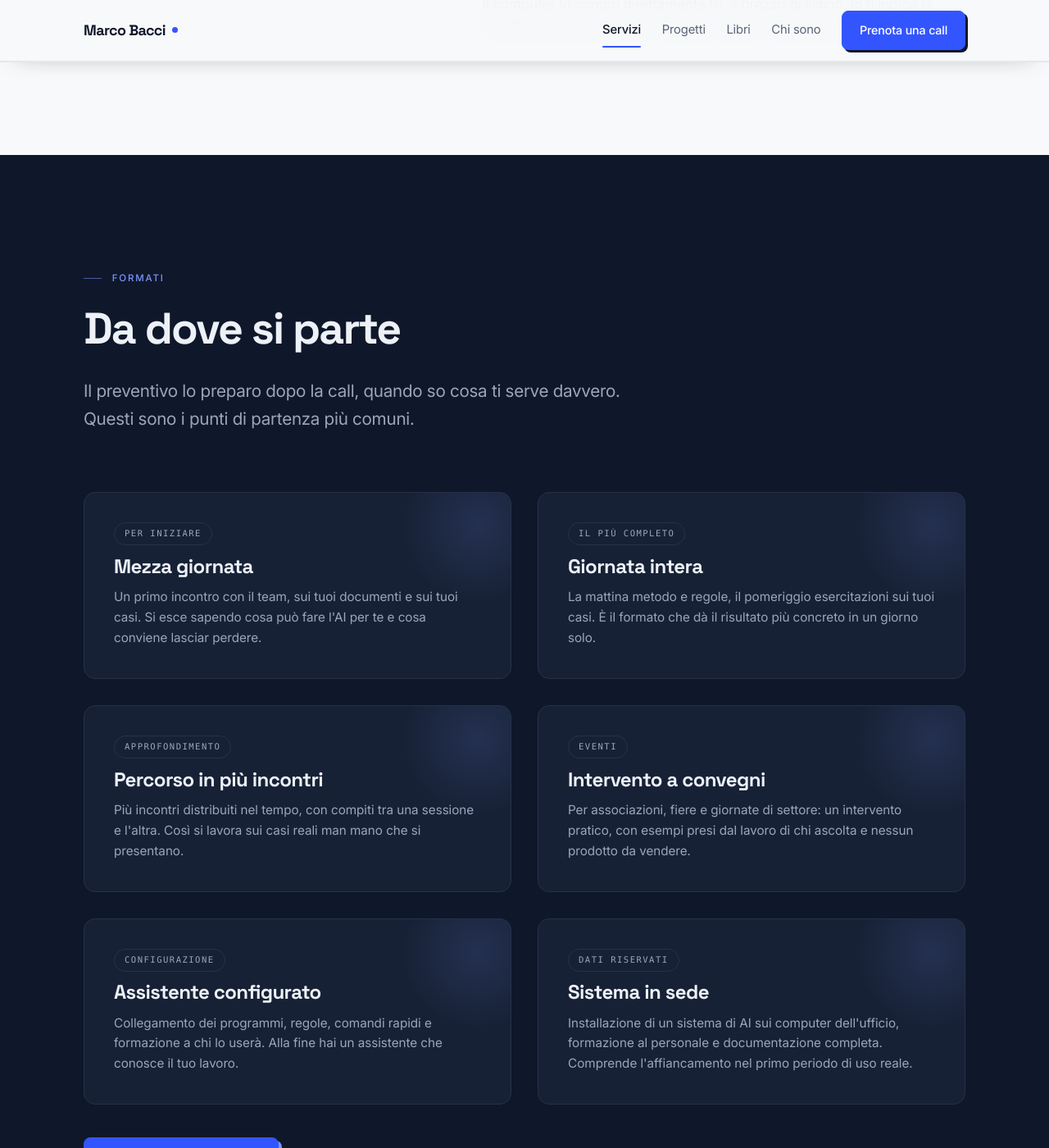
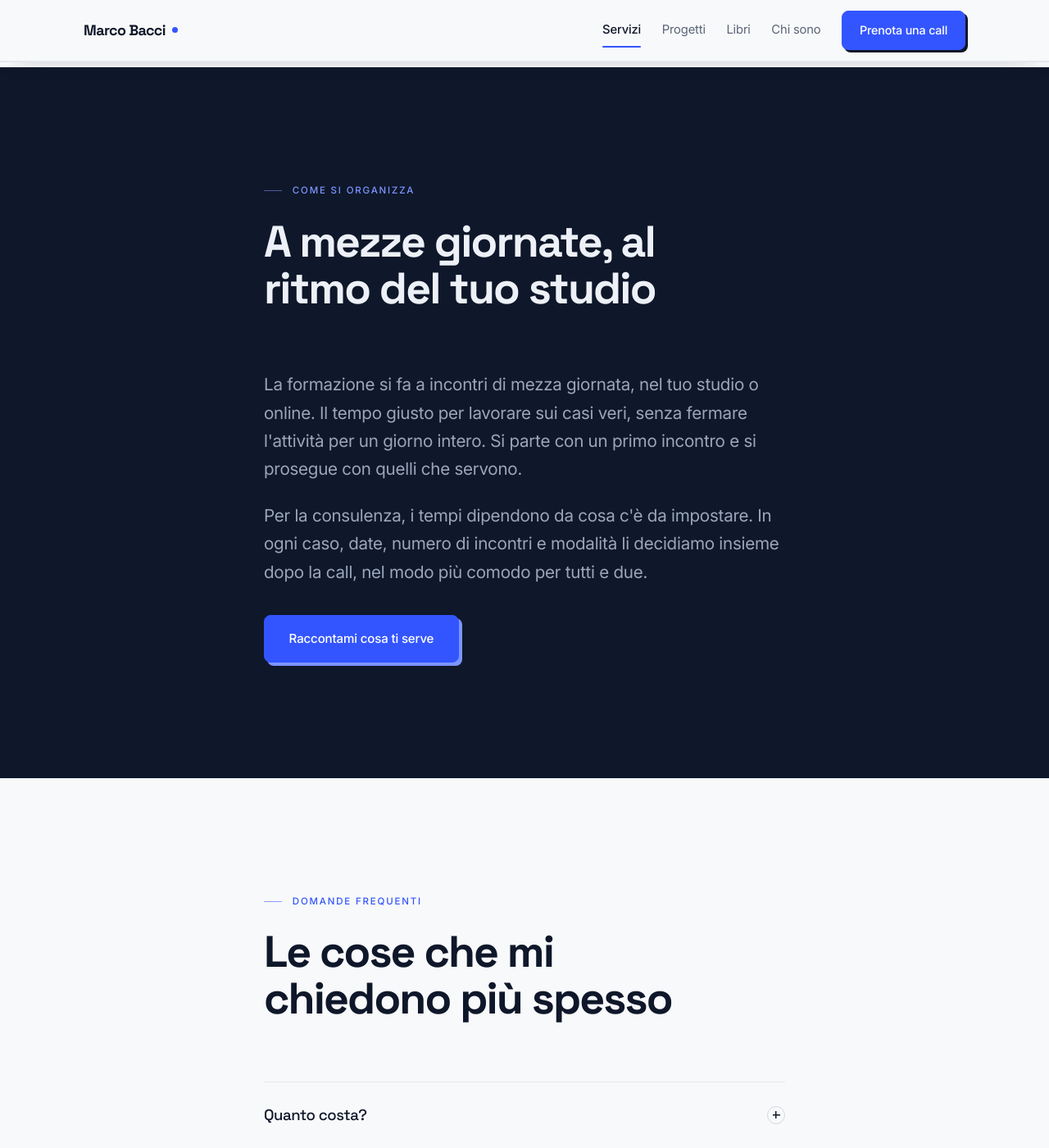
Before and after one commit to marcobacciwork/marcobacciwork.github.io, a Jekyll site: the page built from servizi.html, in a window 1280 px wide and 1400 px high, scrolled down 4009 px. Shown: the whole window at 82% size. Built offline with Jekyll 4.4.1, drawn with Linux system fonts in a browser that asks for light colours; some of the changed text lies outside the part shown.

Commit message:
Formazione e consulenza in tutto il sito, formati a mezze giornate, Chi sono aggiornata
- Home, Servizi, titolo e descrizioni: formazione e consulenza, non solo formazione
- Servizi: 'Da dove si parte' sostituita da 'A mezze giornate', tolta la FAQ sui dati, gruppo da 5 a 10
- Chi sono: niente nome dell'azienda, certificazioni Anthropic, Executive Programme Luiss, fuori dal lavoro riscritto

Co-Authored-By: Claude Opus 5.5 <noreply@anthropic.com>
Claude-Session: https://claude.ai/code/session_01M4X16gtVkCdgjDmyufkQ8E

```diff
--- a/_config.yml
+++ b/_config.yml
@@ -1,6 +1,6 @@
 title: "Marco Bacci"
-tagline: "Formazione aziendale sull'intelligenza artificiale"
-description: "Formazione sull'intelligenza artificiale per studi professionali e imprese, in aula o online, sul lavoro di tutti i giorni. Roma e tutta Italia."
+tagline: "Formazione e consulenza sull'intelligenza artificiale"
+description: "Formazione e consulenza sull'intelligenza artificiale per studi professionali e imprese, sul lavoro di tutti i giorni. Roma e tutta Italia."
 url: "https://marcobacci.it"
 baseurl: ""
 lang: it
--- a/grazie.html
+++ b/grazie.html
@@ -32,7 +32,7 @@ sitemap: false
     <div class="grid grid-2" style="margin-top:1.8rem">
       <a class="card" href="{{ '/servizi/' | relative_url }}">
         <h3>I servizi</h3>
-        <p>Formazione, assistente AI configurato e AI che resta in sede.</p>
+        <p>Formazione e consulenza: corsi, assistente AI configurato e AI che resta in sede.</p>
         <span class="link-arrow">Scopri i servizi</span>
       </a>
       <a class="card" href="{{ '/prenota/' | relative_url }}">
--- a/servizi.html
+++ b/servizi.html
@@ -3,17 +3,18 @@ layout: default
 title: "Servizi"
 nav: servizi
 permalink: /servizi/
-description: "Formazione sull'intelligenza artificiale in aula e online, configurazione dell'assistente AI e sistemi che restano in sede. Su commissione, con perimetro e preventivo scritti."
+description: "Formazione e consulenza sull'intelligenza artificiale: corsi a mezze giornate, assistente AI configurato sul tuo lavoro e sistemi che restano in sede. Su commissione, con perimetro e preventivo scritti."
 ---
 
 <section class="hero">
   <div class="wrap hero-inner">
     <p class="eyebrow" style="color:var(--brass)">Servizi</p>
-    <h1>Prima la formazione.<br>Poi gli strumenti per <em>non dipendere da nessuno</em>.</h1>
+    <h1>Formazione e consulenza,<br>sul <em>tuo</em> lavoro</h1>
     <p class="lead">
-      Il cuore del mio lavoro è la formazione, in aula o online, sui casi reali del tuo studio
-      o della tua azienda. Accanto ci sono due servizi più tecnici, per chi vuole fare un passo in più.
-      Lavoro su commissione: a progetto per studi e imprese, oppure conto terzi per agenzie e società.
+      Formo il tuo team a usare l'AI sui casi reali del tuo studio o della tua azienda.
+      E come consulente ti aiuto a scegliere e impostare gli strumenti: un assistente collegato
+      ai programmi che usi, oppure un sistema che resta in sede.
+      Lavoro su commissione, a progetto per studi e imprese oppure conto terzi per agenzie e società.
       Prima di iniziare ricevi per iscritto cosa comprende il lavoro e cosa no.
     </p>
   </div>
@@ -23,7 +24,7 @@ description: "Formazione sull'intelligenza artificiale in aula e online, configu
 <section class="section" id="formazione">
   <div class="wrap split">
     <div>
-      <p class="eyebrow">01</p>
+      <p class="eyebrow">01 · Formazione</p>
       <h2>Formazione aziendale</h2>
     </div>
     <div>
@@ -41,9 +42,7 @@ description: "Formazione sull'intelligenza artificiale in aula e online, configu
 
       <h3 style="font-size:1.1rem;margin-bottom:0.9rem">Formati</h3>
       <ul class="ticks" style="margin-bottom:2rem">
-        <li>Mezza giornata introduttiva, per capire cosa può fare l'AI nel tuo lavoro</li>
-        <li>Giornata intera, con il pomeriggio dedicato alle esercitazioni sui tuoi casi</li>
-        <li>Percorso in più incontri, con compiti da svolgere tra una sessione e l'altra</li>
+        <li>Incontri di mezza giornata, nel tuo studio o online: quanti ne servono, lo decidiamo insieme</li>
         <li>Interventi a convegni, fiere e giornate di settore</li>
         <li>Affiancamento individuale per chi dovrà seguire gli strumenti in studio</li>
       </ul>
@@ -69,7 +68,7 @@ description: "Formazione sull'intelligenza artificiale in aula e online, configu
 <section class="section section-warm" id="assistente">
   <div class="wrap split">
     <div>
-      <p class="eyebrow">02</p>
+      <p class="eyebrow">02 · Consulenza</p>
       <h2>Il tuo assistente AI</h2>
     </div>
     <div>
@@ -127,7 +126,7 @@ description: "Formazione sull'intelligenza artificiale in aula e online, configu
 <section class="section" id="locale">
   <div class="wrap split">
     <div>
-      <p class="eyebrow">03</p>
+      <p class="eyebrow">03 · Consulenza</p>
       <h2>AI che resta in sede</h2>
     </div>
     <div>
@@ -151,61 +150,26 @@ description: "Formazione sull'intelligenza artificiale in aula e online, configu
   </div>
 </section>
 
-<!-- PACCHETTI -->
+<!-- COME SI ORGANIZZA -->
 <section class="section section-dark">
-  <div class="wrap">
+  <div class="wrap wrap-narrow">
     <div class="section-head">
-      <p class="eyebrow">Formati</p>
-      <h2 style="color:var(--ivory)">Da dove si parte</h2>
-      <p class="lead" style="max-width:56ch">
-        Il preventivo lo preparo dopo la call, quando so cosa ti serve davvero.
-        Questi sono i punti di partenza più comuni.
-      </p>
+      <p class="eyebrow">Come si organizza</p>
+      <h2 style="color:var(--ivory)">A mezze giornate, al ritmo del tuo studio</h2>
     </div>
 
-    <div class="grid grid-2">
+    <p class="lead" style="max-width:58ch;margin-bottom:1.4rem">
+      La formazione si fa a incontri di mezza giornata, nel tuo studio o online.
+      Il tempo giusto per lavorare sui casi veri, senza fermare l'attività per un giorno intero.
+      Si parte con un primo incontro e si prosegue con quelli che servono.
+    </p>
+    <p class="lead" style="max-width:58ch;margin-bottom:2.2rem">
+      Per la consulenza, i tempi dipendono da cosa c'è da impostare.
+      In ogni caso, date, numero di incontri e modalità li decidiamo insieme dopo la call,
+      nel modo più comodo per tutti e due.
+    </p>
 
-      <div class="card card-hover">
-        <span class="badge">Per iniziare</span>
-        <h3>Mezza giornata</h3>
-        <p>Un primo incontro con il team, sui tuoi documenti e sui tuoi casi. Si esce sapendo cosa può fare l'AI per te e cosa conviene lasciar perdere.</p>
-      </div>
-
-      <div class="card card-hover">
-        <span class="badge">Il più completo</span>
-        <h3>Giornata intera</h3>
-        <p>La mattina metodo e regole, il pomeriggio esercitazioni sui tuoi casi. È il formato che dà il risultato più concreto in un giorno solo.</p>
-      </div>
-
-      <div class="card card-hover">
-        <span class="badge">Approfondimento</span>
-        <h3>Percorso in più incontri</h3>
-        <p>Più incontri distribuiti nel tempo, con compiti tra una sessione e l'altra. Così si lavora sui casi reali man mano che si presentano.</p>
-      </div>
-
-      <div class="card card-hover">
-        <span class="badge">Eventi</span>
-        <h3>Intervento a convegni</h3>
-        <p>Per associazioni, fiere e giornate di settore: un intervento pratico, con esempi presi dal lavoro di chi ascolta e nessun prodotto da vendere.</p>
-      </div>
-
-      <div class="card card-hover">
-        <span class="badge">Configurazione</span>
-        <h3>Assistente configurato</h3>
-        <p>Collegamento dei programmi, regole, comandi rapidi e formazione a chi lo userà. Alla fine hai un assistente che conosce il tuo lavoro.</p>
-      </div>
-
-      <div class="card card-hover">
-        <span class="badge">Dati riservati</span>
-        <h3>Sistema in sede</h3>
-        <p>Installazione di un sistema di AI sui computer dell'ufficio, formazione al personale e documentazione completa. Comprende l'affiancamento nel primo periodo di uso reale.</p>
-      </div>
-
-    </div>
-
-    <p style="margin-top:2.5rem">
-      <a class="btn btn-primary" href="{{ '/prenota/' | relative_url }}">Raccontami cosa ti serve</a>
-    </p>
+    <a class="btn btn-primary" href="{{ '/prenota/' | relative_url }}">Raccontami cosa ti serve</a>
   </div>
 </section>
 
@@ -230,11 +194,6 @@ description: "Formazione sull'intelligenza artificiale in aula e online, configu
       </details>
 
       <details>
-        <summary>I dati dei miei clienti dove finiscono?</summary>
-        <p>Prima di impostare qualsiasi cosa metto per iscritto quali dati passano e da dove. Se la riservatezza non permette i servizi online, si passa al sistema installato in studio, dove i documenti non escono dalla tua rete.</p>
-      </details>
-
-      <details>
         <summary>E dopo la consegna, come funziona l'assistenza?</summary>
         <p>Nel primo periodo di uso reale resto raggiungibile per i problemi di avvio, ed è compreso nel lavoro. Dopo hai due strade: gestire tutto internamente con la documentazione, oppure affidarmi la manutenzione con un accordo a parte.</p>
         <p>Quello che conta è che la scelta resta tua. Il sistema è tuo e funziona in ogni caso: se decidi di fare da solo, non resti bloccato.</p>
```
Also changed, not shown: other parts of servizi.html (+1 -1 lines), chi-sono.html (+16 -8 lines), index.html (+14 -13 lines).
